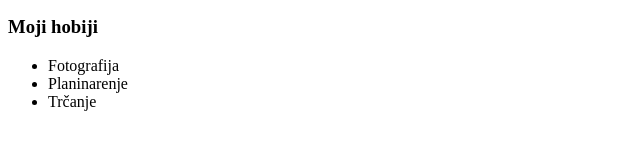
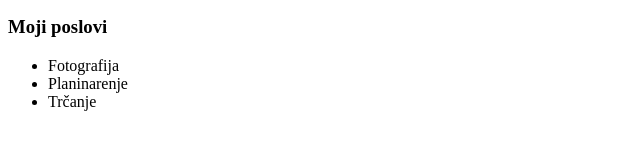
Before and after one commit to ErminSelimovic/html-kurs, a plain HTML site: page Zadaca/Zadaca1/index.html in a window 1280 px wide. Shown: the part 340-490 px from the top of the page, 0-640 px from the left. Drawn offline with Linux system fonts and the light colour scheme.

Commit message:
izmjena naziva liste

```diff
--- a/Zadaca/Zadaca1/index.html
+++ b/Zadaca/Zadaca1/index.html
@@ -40,7 +40,7 @@
   </tr>
 </table>
 
-<h3>Moji hobiji</h3>
+<h3>Moji poslovi</h3>
 
 
 <ul>
```
